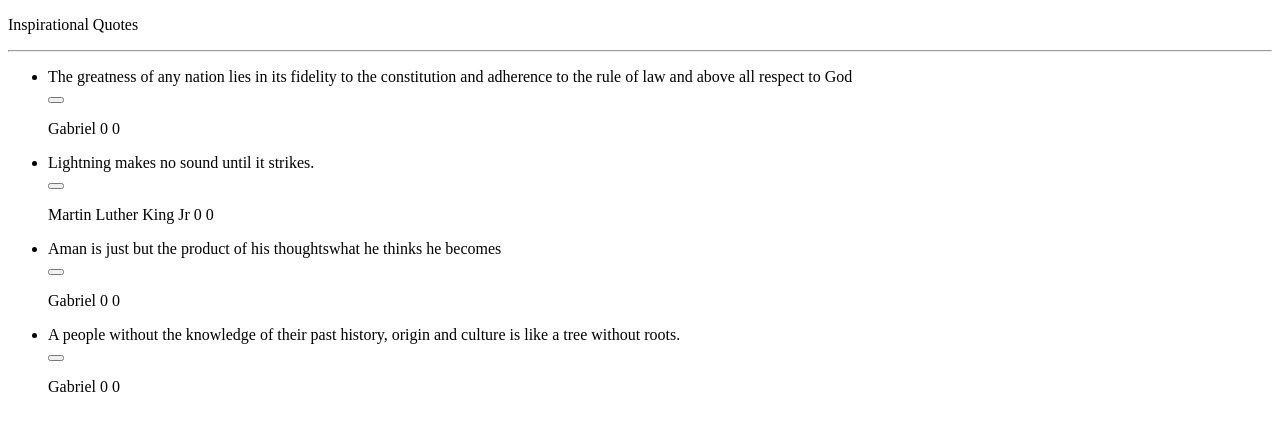
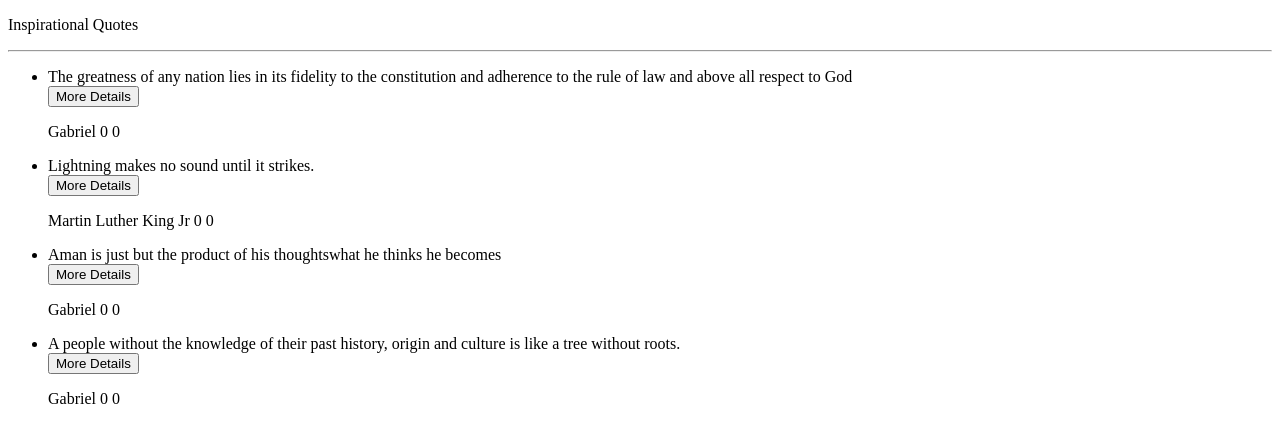
Before and after one commit to gabyxbinnaeah/Quotes, an Angular app: page / in a window 1280 px wide. Shown: the top 442 px of the page. Built offline with nearby package versions, Linux system fonts and the light colour scheme.

Commit message:
Adds eventlister click to a button showing more details

```diff
--- a/src/app/quote/quote.component.html
+++ b/src/app/quote/quote.component.html
@@ -3,7 +3,7 @@
 <ul>
     <div *ngFor='let quote of quotes; let i =index'>
         <li >{{quote.name}}</li>
-        <button></button>
+        <button (click)='toggleDetails(i)'>More Details</button>
         <app-quote-detail [quote]='quote'></app-quote-detail>
 
     </div>
```
